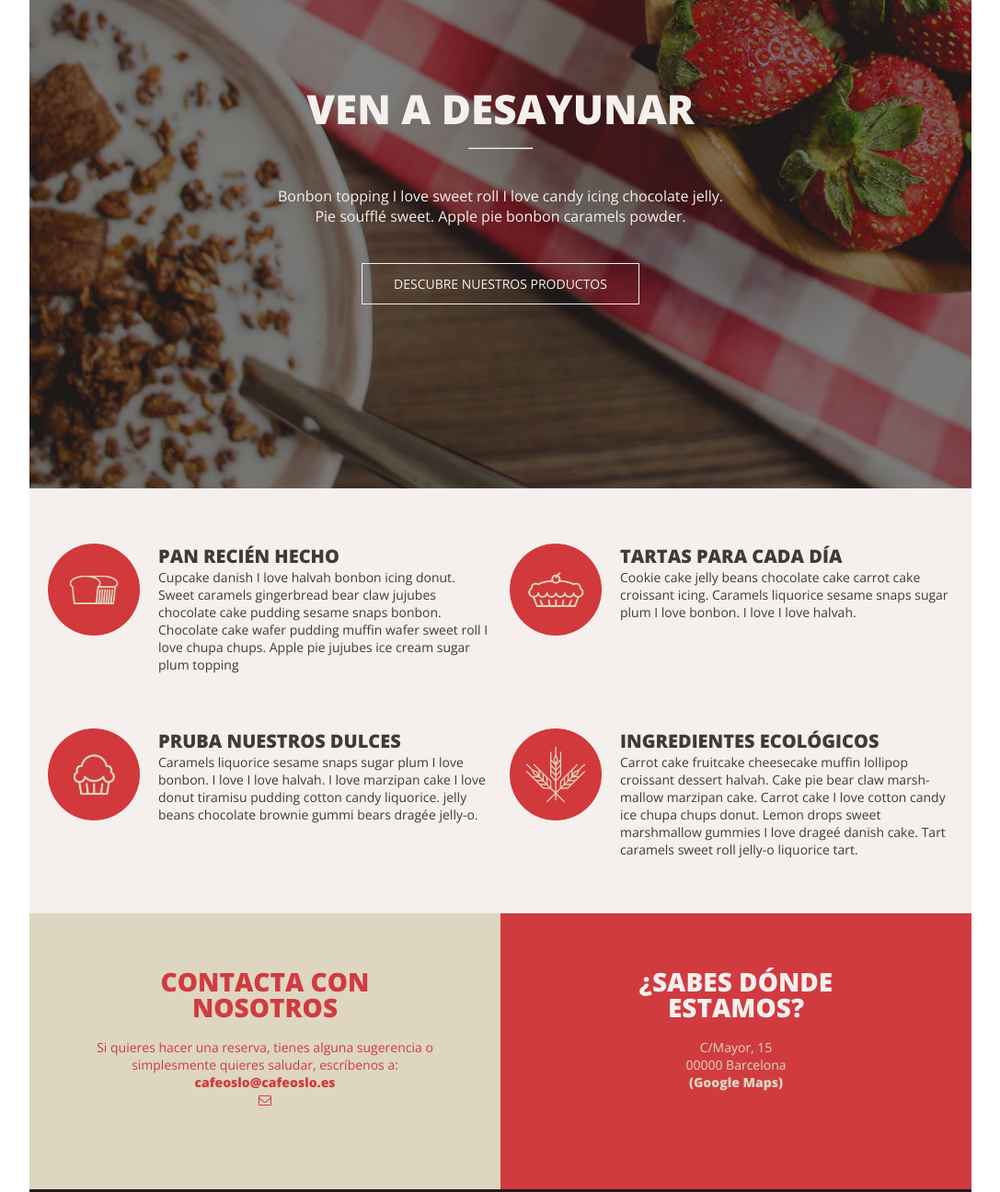
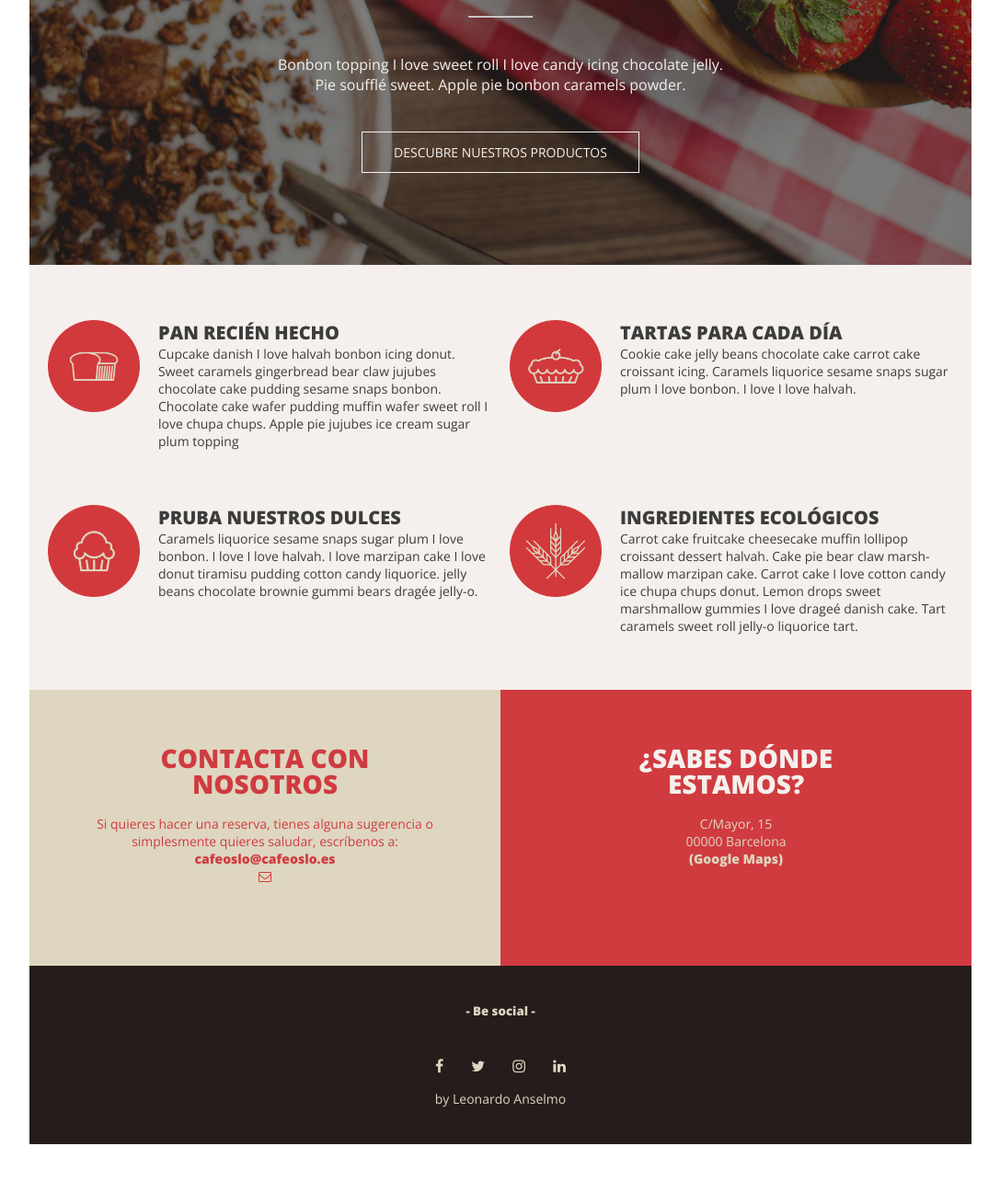
Before and after one commit to leonardoanselmo/cafeoslo, a plain HTML site: page index.html in a window 1280 px wide. Shown: the part 927-2223 px from the top of the page at 92% size, without its empty margins (96-1183 px from the left). After the commit the page ends 2171 px from the top, so only its background shows below. Drawn offline with nearby package versions, Linux system fonts and the light colour scheme.

Commit message:
Ajuste do CSS

```diff
--- a/assets/css/style.css
+++ b/assets/css/style.css
@@ -70,7 +70,6 @@ nav img {
     max-width: 500px;
     text-align: center;
     margin: 100px auto;
-    padding-bottom: 100px;
 }
 
 .text-box h1 {
@@ -229,7 +228,6 @@ nav img {
 
 .footer {
     width: 80%;
-    min-height: 150px;
     background-color: var(--color-dark);
     color: var(--color-bege);
     margin: 0 auto;
```
Also changed, not shown: index.html (+0 -3 lines).
